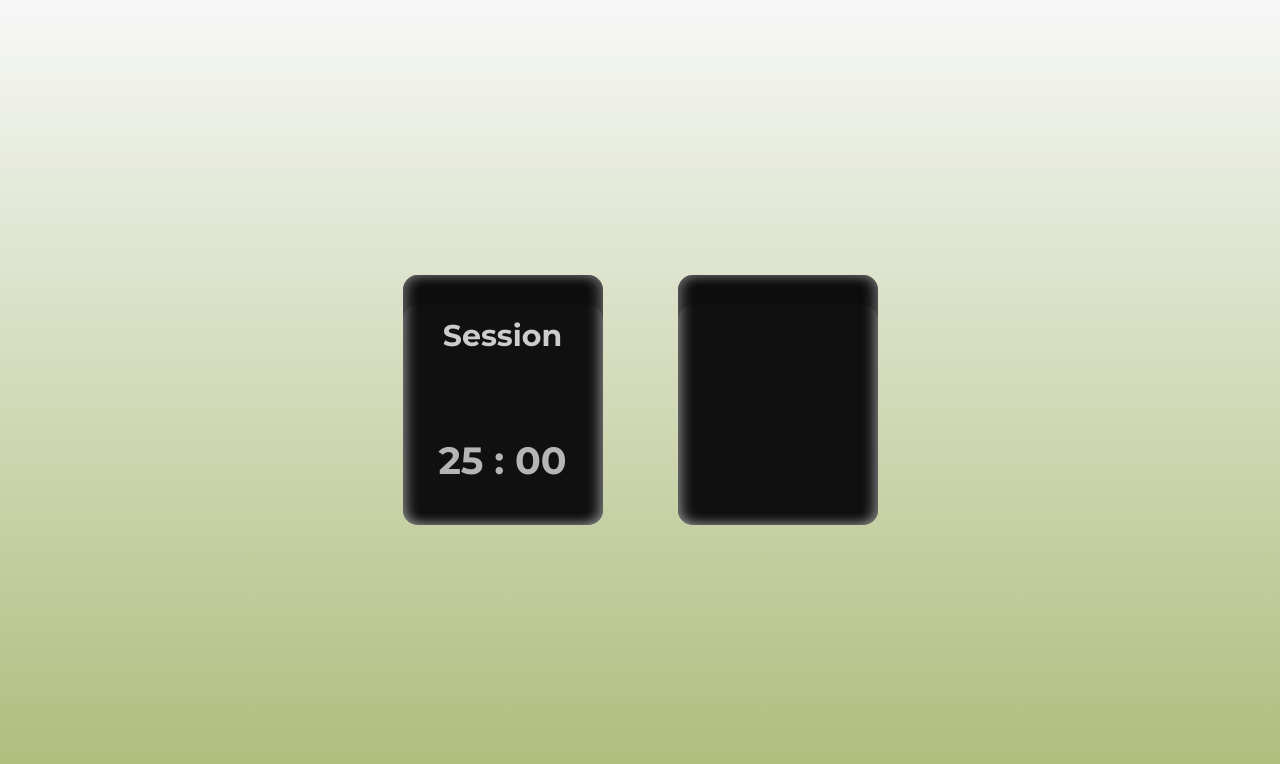
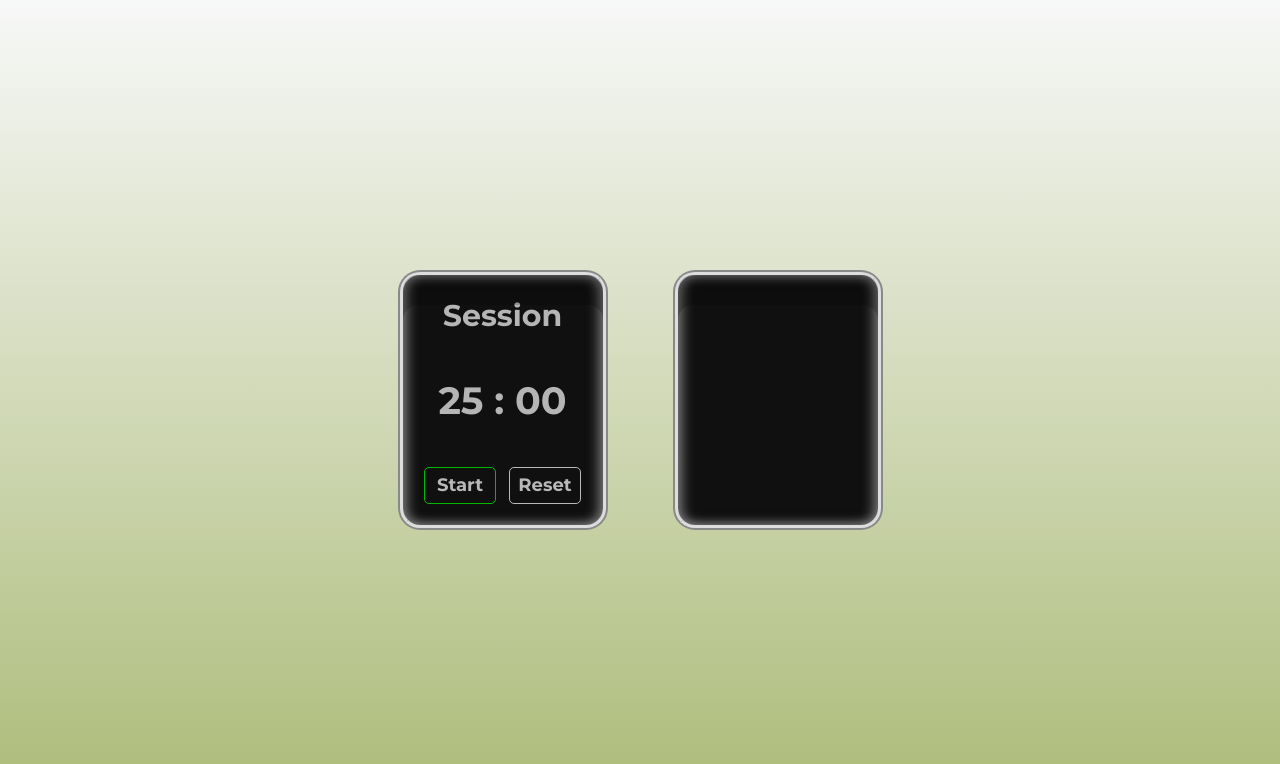
Before and after one commit to rurru/pomo-clock, a React (Create React App) app: page / in a window 1280 px wide. Shown: the top 764 px of the page. Built offline with nearby package versions, Linux system fonts and the light colour scheme.

Commit message:
Added styling to control buttons

```diff
--- a/src/App.css
+++ b/src/App.css
@@ -16,12 +16,14 @@
   color: #fff;
   width: 200px;
   height: 250px;
-  border-radius: 15px;
-  margin: 15px;
+  border-radius: 22px;
   display: flex;
   flex-direction: column;
   justify-content: space-around;
   align-items: center;
+  border: 5px ridge #ddd;
+  border-top-style: groove;
+  border-left-style: groove;
 }
 
 .display:after {
@@ -36,3 +38,9 @@
              inset 5px 0px 12px rgba(200,200,200,0.5),
              inset -5px 0px 12px rgba(200,200,200,0.5);
 }
+
+#controls {
+  width: 85%;
+  display: flex;
+  justify-content: space-around;
+}
--- a/src/App.js
+++ b/src/App.js
@@ -2,6 +2,7 @@ import React, { Component } from 'react';
 import './App.css';
 import Timer from './Timer.js';
 import TimerLabel from './TimerLabel.js';
+import TimerControl from './TimerControl.js';
 
 class App extends Component {
   constructor(props){
@@ -12,17 +13,24 @@ class App extends Component {
       breakLength: 5,
       minutes: 25,
       seconds: 0,
-      inSession: true
+      inSession: true,
+      isRunning: false
     }
 
   }
   render() {
     return (
       <div className="App">
+
         <div id = "timer" className = "display">
           <TimerLabel session = {this.state.inSession} />
           <Timer minsLeft = {this.state.minutes} secsLeft = {this.state.seconds} />
+          <div id = "controls">
+            <TimerControl id = "start_stop" text = {this.state.isRunning ? "Pause" : "Start"} />
+            <TimerControl id = "reset" text = "Reset" />
+          </div>
         </div>
+
         <div id = "options" className = "display">
         </div>
       </div>
--- a/src/Timer.css
+++ b/src/Timer.css
@@ -5,5 +5,33 @@
 #session-label, #break-label {
     font-size: 30px;
     text-align: center;
-    opacity: 0.8;
+    opacity: 0.7;
 }
+
+#start_stop, #reset {
+    width: 70px;
+    height: 35px;
+    font-size: 18px;
+    border-radius: 5px;
+    border: 1px solid #fff;
+    opacity: 0.7;
+    display: flex;
+    align-items: center;
+    justify-content: center;
+    z-index: 1000;
+}
+
+#start_stop:hover, #reset:hover {
+    background: #222;
+    opacity: 1;
+    cursor: pointer;
+}
+
+
+#reset {
+    border: 1px solid #fff;
+}
+
+#start_stop {
+    border: 1px solid #0f0;
+}
--- /dev/null
+++ b/src/TimerControl.js
@@ -0,0 +1,14 @@
+import React from 'react';
+
+const TimerControl = (props) => {
+
+    const controlStyle = props.text === "Pause" ? {border: '1px solid #f00'} : {};
+
+    return (
+        <div id = {props.id} style = {controlStyle}>
+            {props.text}
+        </div>
+    );
+}
+
+export default TimerControl;
```
